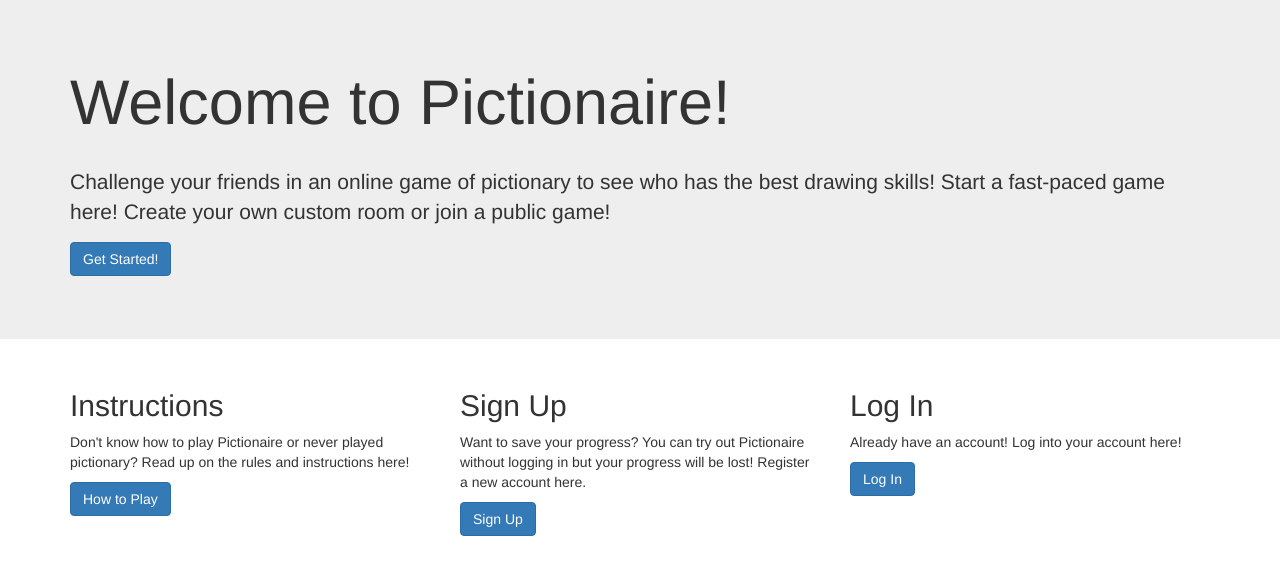
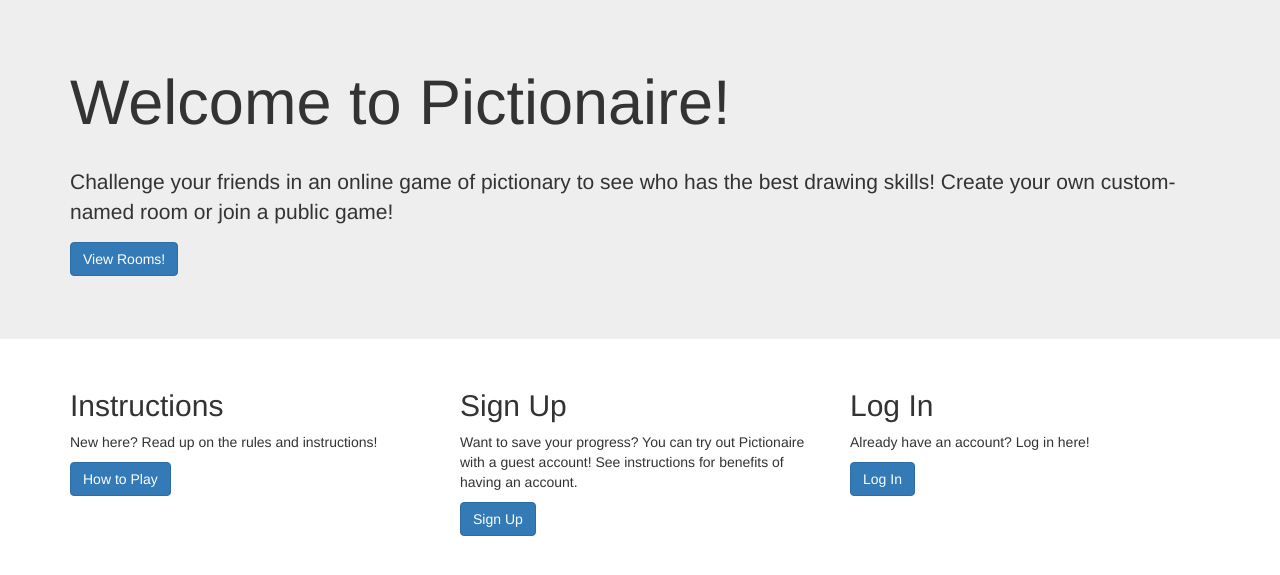
Before and after one commit to lawrenceliu2/Final_Project, a Flask app: page / in a window 1280 px wide. Shown: the top 575 px of the page. Run offline with Flask 2, Linux system fonts and the light colour scheme; some libraries are stand-ins or nearby versions.

Commit message:
fixed text

```diff
--- a/templates/home.html
+++ b/templates/home.html
@@ -26,10 +26,10 @@
         <h1>Welcome to Pictionaire!</h1>
 	<br>
         <p>
-	  Challenge your friends in an online game of pictionary to see who has the best drawing skills!  Start a fast-paced game here!  Create your own custom room or join a public game!
+	  Challenge your friends in an online game of pictionary to see who has the best drawing skills! Create your own custom-named room or join a public game!
 	</p>
         <p>
-	  <a class="btn btn-primary" href="/rooms" role="button">Get Started!</a>
+	  <a class="btn btn-primary" href="/rooms" role="button">View Rooms!</a>
 	</p>
       </div>
     </div>
@@ -39,7 +39,7 @@
 	<div class="col-md-4">
 	  <h2>Instructions</h2>
 	  <p>
-	    Don't know how to play Pictionaire or never played pictionary?  Read up on the rules and instructions here!
+	    New here? Read up on the rules and instructions!
 	  </p>
 	  <p>
 	    <a class="btn btn-primary" href="/instructions" role="button">How to Play</a>
@@ -51,7 +51,7 @@
 	<div class="col-md-4">
 	  <h2>Profile</h2>
 	  <p>
-	    You are already logged in!  View your progress and statistics on your profile page here!
+	    You are already logged in!  View your statistics on your profile page here!
 	  </p>
 	  <p>
 	    <a class="btn btn-primary" href="/profile" role="button">Profile</a>
@@ -73,7 +73,7 @@
 	<div class="col-md-4">
 	  <h2>Sign Up</h2>
 	  <p>
-	    Want to save your progress?  You can try out Pictionaire without logging in but your progress will be lost!  Register a new account here.
+	    Want to save your progress? You can try out Pictionaire with a guest account! See instructions for benefits of having an account.
 	  </p>
 	  <p>
 	    <a class="btn btn-primary" href="/register" role="button">Sign Up</a>
@@ -83,7 +83,7 @@
 	<div class="col-md-4">
 	  <h2>Log In</h2>
 	  <p>
-	    Already have an account!  Log into your account here!
+	    Already have an account? Log in here!
 	  </p>
 	  <p>
 	    <a class="btn btn-primary" href="/login" role="button">Log In</a>
```
